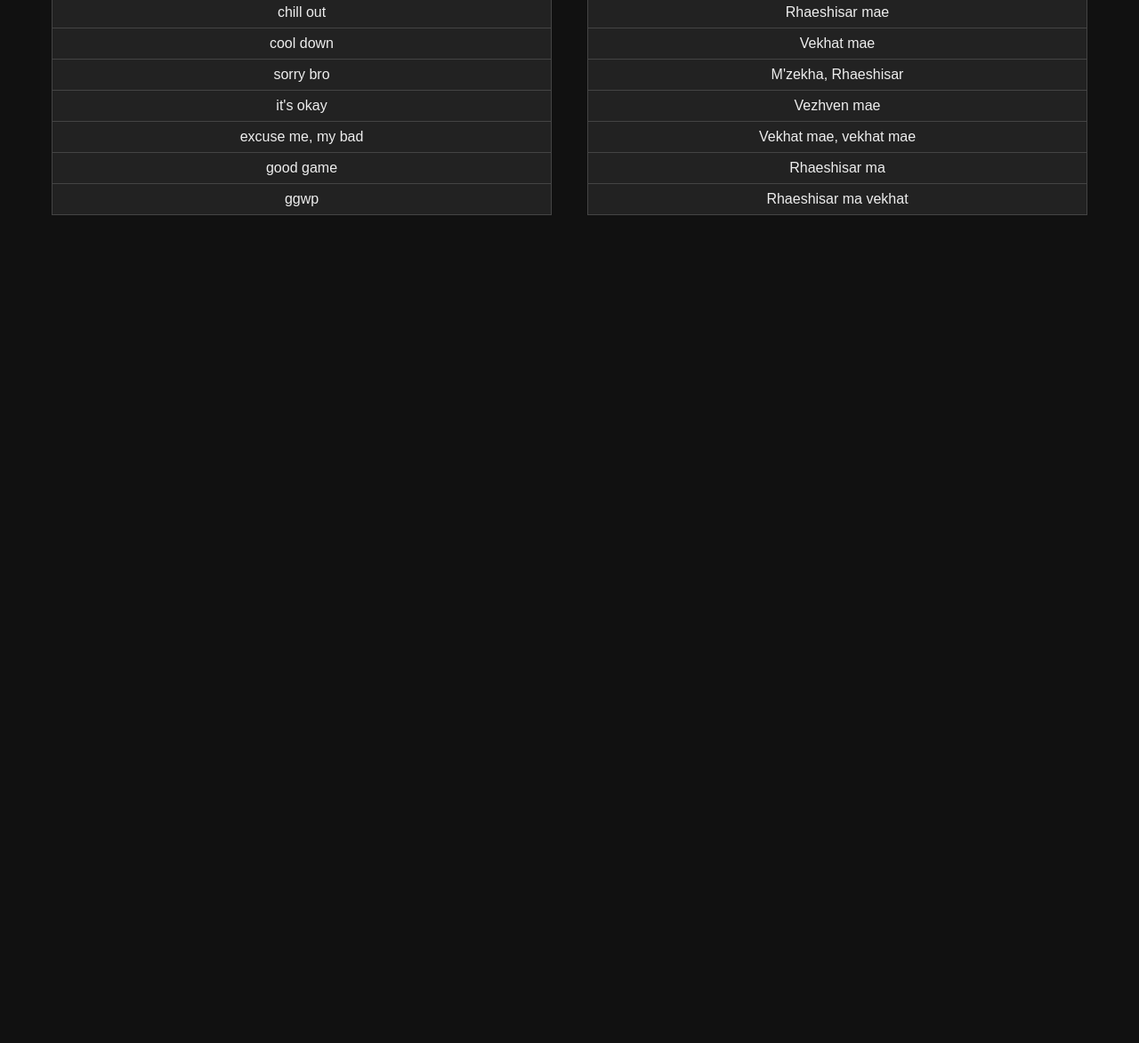
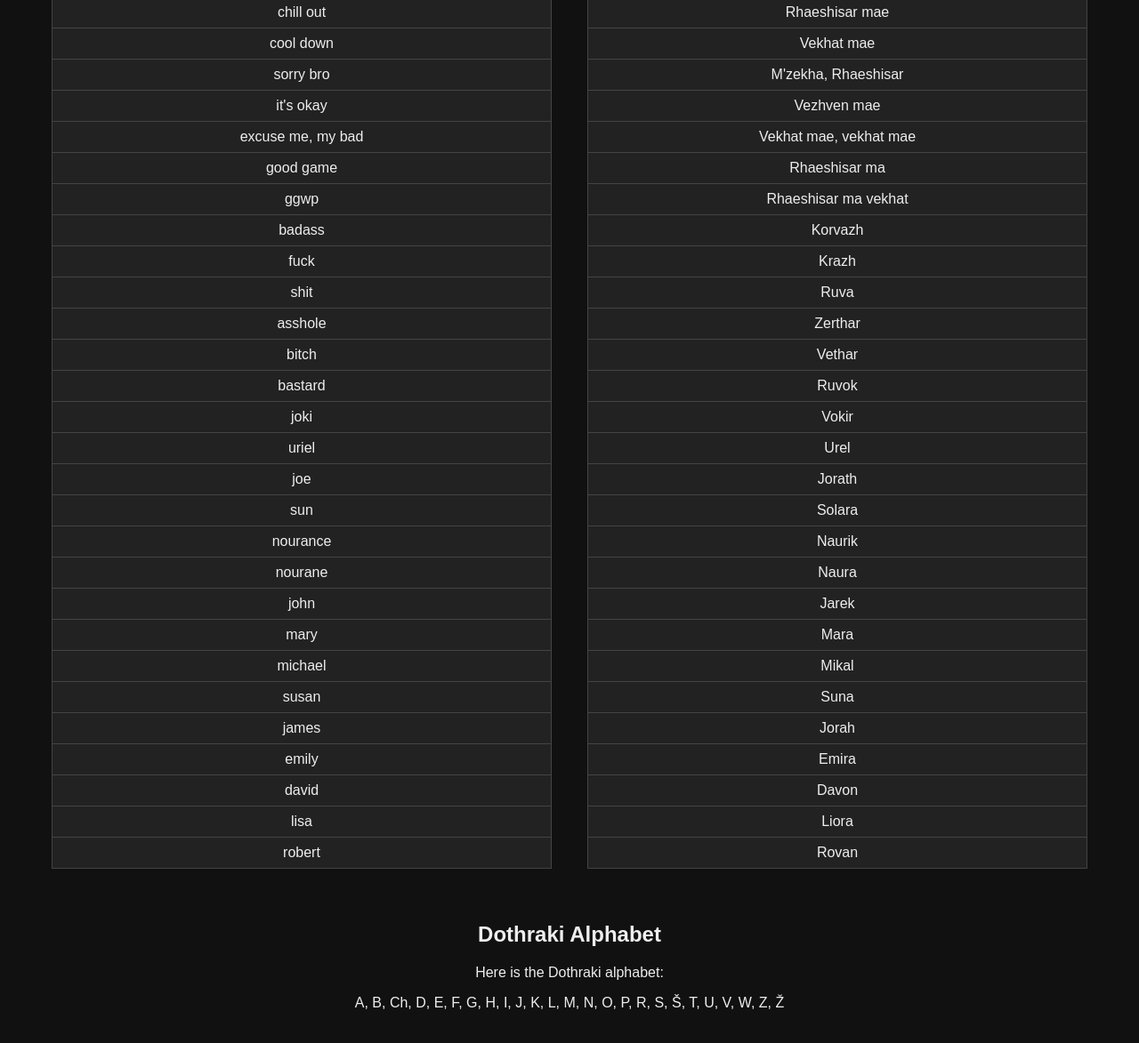
Before and after one commit to RealScripts-q/Dothraki, a plain HTML site: page index.html in a window 1280 px wide. Shown: the part 4410-5583 px from the top of the page at 89% size. Before the commit the page ends 4710 px from the top, so only its background shows below. Drawn offline with Linux system fonts and the light colour scheme.

Commit message:
Update index.html

```diff
--- a/index.html
+++ b/index.html
@@ -13,6 +13,9 @@
     th, td { padding: 8px 12px; border: 1px solid #444; text-align: center; }
     th { background-color: #333; color: #fff; }
     td { background-color: #222; }
+    .alphabet { margin-top: 40px; }
+    .alphabet h2 { text-align: center; }
+    .alphabet p { text-align: center; }
   </style>
 </head>
 <body>
@@ -45,6 +48,12 @@
         <tbody id="dothrakiWords"></tbody>
       </table>
     </div>
+  </div>
+
+  <div class="alphabet">
+    <h2>Dothraki Alphabet</h2>
+    <p>Here is the Dothraki alphabet:</p>
+    <p>A, B, Ch, D, E, F, G, H, I, J, K, L, M, N, O, P, R, S, Š, T, U, V, W, Z, Ž</p>
   </div>
 
   <script>
@@ -118,7 +127,6 @@
       "chill": "Rhaeshisar mae",
       "mad": "Vezhven mae",
       "excuse me": "Vekhat mae",
-      "sorry": "M'zekha",
       "please help me": "Vrekai, vekhat mae",
       "thank you very much": "Vrasha mae vrekai",
       "I don't know": "Vekhat mae mae",
@@ -156,27 +164,49 @@
       "understand": "Vekhat",
       "know": "Vekhat",
       "gaming": "Kravata",
-      "afk": "Darak vekhat", // AFK slang
-      "brb": "Rhaeshisar", // Be right back
-      "gg": "Rhaeshisar ma", // Good game
+      "afk": "Darak vekhat",
+      "brb": "Rhaeshisar",
+      "gg": "Rhaeshisar ma",
       "rage": "Ruvak",
-      "camping": "Rhaeshisar vetza", // Slang for camping in a game
+      "camping": "Rhaeshisar vetza",
       "lag": "Vekhat mae",
       "disconnect": "Vekhat mae",
       "headshot": "Torvâh",
       "noob": "Laro vekhat",
       "easy": "Vezho",
-      "glhf": "Vezhve",  // Good luck, have fun
-      "flank": "Rhaeshisar vekhat mae",  // Side attack
+      "glhf": "Vezhve",
+      "flank": "Rhaeshisar vekhat mae",
       "lagging": "Ruvak",
-      "no scope": "Lohta mae", // No scope shot in games
+      "no scope": "Lohta mae",
       "chill out": "Rhaeshisar mae",
       "cool down": "Vekhat mae",
       "sorry bro": "M'zekha, Rhaeshisar",
       "it's okay": "Vezhven mae",
       "excuse me, my bad": "Vekhat mae, vekhat mae",
       "good game": "Rhaeshisar ma",
-      "ggwp": "Rhaeshisar ma vekhat"
+      "ggwp": "Rhaeshisar ma vekhat",
+      "badass": "Korvazh",
+      "fuck": "Krazh",
+      "shit": "Ruva",
+      "asshole": "Zerthar",
+      "bitch": "Vethar",
+      "bastard": "Ruvok",
+      // Names with unique Dothraki translations
+      "joki": "Vokir",
+      "uriel": "Urel",
+      "joe": "Jorath",
+      "sun": "Solara",
+      "nourance": "Naurik",
+      "nourane": "Naura",
+      "john": "Jarek",
+      "mary": "Mara",
+      "michael": "Mikal",
+      "susan": "Suna",
+      "james": "Jorah",
+      "emily": "Emira",
+      "david": "Davon",
+      "lisa": "Liora",
+      "robert": "Rovan"
     };
 
     // Populate the tables with English and Dothraki words
@@ -202,8 +232,7 @@
       }
     }
 
-    // Call the populateTables function when the page loads
-    window.onload = populateTables;
+    populateTables();
   </script>
 
 </body>
```
